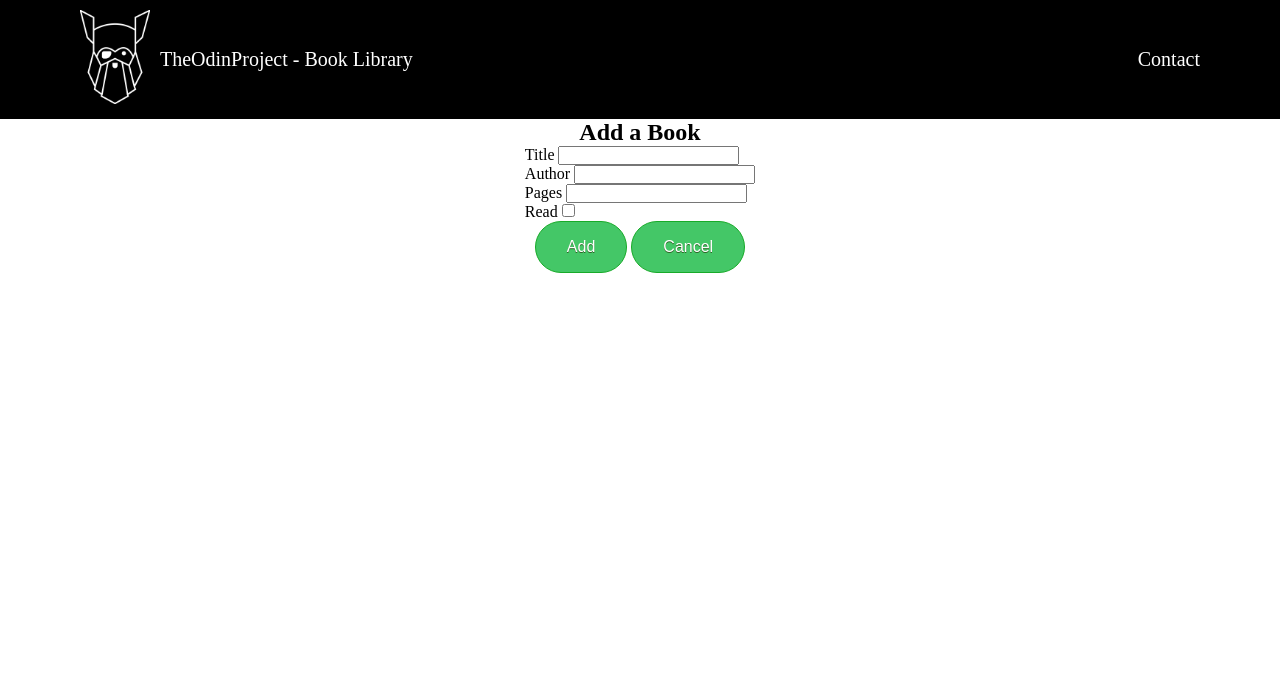
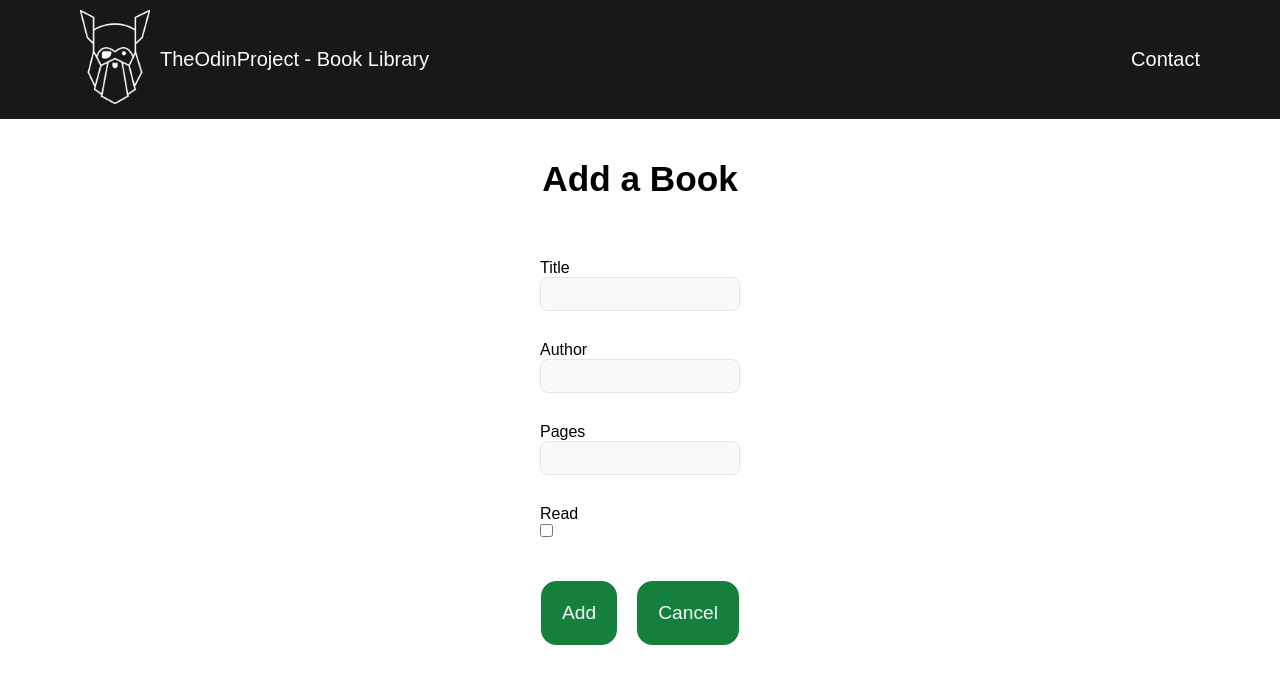
Before and after one commit to ktrebor/BookLibrary, a plain HTML site: page index.html in a window 1280 px wide. Both pictures are taken after a click on the button "Add a book". Drawn offline with Linux system fonts and the light colour scheme.

Commit message:
design details

```diff
--- a/index.html
+++ b/index.html
@@ -35,15 +35,15 @@
             <div class="inputs">
                 <div class='form-row'>
                     <label for='book-title'>Title</label>
-                    <input id='book-title' name='book-title' type='text' />
+                    <input id='book-title' name='book-title' type='text' required/>
                 </div>
                 <div class='form-row'>
                     <label for='book-author'>Author</label>
-                    <input id='book-author' name='book-author' type='text' />
+                    <input id='book-author' name='book-author' type='text' required/>
                 </div>
                 <div class='form-row'>
                     <label for='book-pages'>Pages</label>
-                    <input id='book-pages' name='book-pages' type='text' />
+                    <input id='book-pages' name='book-pages' type='text' required/>
                 </div>
                 <div class='form-row'>
                     <label for="status">
@@ -53,7 +53,7 @@
                 </div>
             </div>
         </form>
-        <div>
+        <div class="btns">
             <button class="button" id="add">Add</button>
             <button class="button" id="cancel">Cancel</button>
         </div>
--- a/script.js
+++ b/script.js
@@ -69,7 +69,6 @@ function displayBook() {
     for (let i = 0; i < myLibrary.length; i++) {
         createBook(myLibrary[i]);
     }
-    console.log(myLibrary);
 }
 
 //create and display the card
@@ -97,13 +96,16 @@ function createBook(item) {
     card.appendChild(pagesCard);
 
     //read button
-    readButton.classList.add('button');
+    readButton.classList.add('status-btn');
     card.appendChild(readButton);
-    //set the button to read or not read
+    //set the button text to read or not read
     if(item.status === false) {
         readButton.textContent = 'Not Read';
+        readButton.style.backgroundColor = '#ef4444';
+        readButton.style.borderColor = '#ef4444';
     } else {
         readButton.textContent = 'Read';
+        readButton.style.backgroundColor = '#15803d';
     }
 
     readButton.addEventListener('click', () => {
@@ -111,8 +113,7 @@ function createBook(item) {
         displayBook();
     });
 
-    //remove button
-    removeButton.classList.add('button');
+    removeButton.classList.add('remove-btn');
     removeButton.setAttribute('id', 'remove');
     removeButton.textContent = "Remove";
     card.appendChild(removeButton);
--- a/style.css
+++ b/style.css
@@ -1,4 +1,13 @@
 @import url(https://fonts.googleapis.com/icon?family=Material+Icons);
+
+:root {
+    --main-bg-black: #18181b;
+    --main-white: #fafafa;
+    --second-white: #e5e5e5;
+    --btn-green: #15803d;
+    --card-bg-grey: #e7e5e4;
+    --attention-red: #ef4444;
+}
 
 * {
     padding: 0;
@@ -6,13 +15,12 @@
     box-sizing: border-box;
     list-style: none;
     text-decoration: none;
+    font-family: Arial, Helvetica, sans-serif;
 }
-
-
 
 /* menu */
 .main-menu {
-    background-color: black;
+    background-color: var(--main-bg-black);
     display: flex;
     align-items: center;
     justify-content: space-between;
@@ -25,7 +33,7 @@
 
 a {
     font-size: 20px;
-    color: white;
+    color: var(--main-white);
 }
 
 .logo {
@@ -44,17 +52,15 @@ a {
 }
 
 .button {
-    background-color:#44c767;
-	border-radius:28px;
-	border:1px solid #18ab29;
-	display:inline-block;
+    background-color: var(--btn-green);
+	border-radius: 15px;
+	border:1px solid var(--btn-green);
+	display: inline-block;
 	cursor: pointer;
-	color:#ffffff;
+	color: var(--main-white);
 	font-family: Arial;
-	font-size: 1rem;
-	padding: 16px 31px;
-	text-decoration: none;
-	text-shadow:0px 1px 0px #2f6627;
+	font-size: 1.2rem;
+	padding: 20px;
 }
 
 /* Book Cards */
@@ -69,17 +75,78 @@ a {
     display: flex;
     flex-direction: column;
     align-items: flex-start;
-    background-color: aquamarine;
+    background-color: var(--card-bg-grey);
+    border: 1px solid var(--main-bg-black);
+    border-radius: 15px;
     padding: 40px 20px;
+    gap: 20px;
 }
 
 .form {
     display: flex;
     flex-direction: column;
-    justify-content: center;
     align-items: center;
+    gap: 20px;
+}
+
+/* Form design */
+.form-title {
+    font-size: 2.2rem;
+    padding: 40px;
+}
+.inputs {
+    display: flex;
+    flex-direction: column;
+    flex-wrap: wrap;
+    column-gap: 30px;
+    row-gap: 30px;
+    margin-bottom: 20px;
+}
+
+.inputs label {
+    display: block;
+    font-size: 1rem;
+}
+
+input[type='text'] {
+  background-color: var(--main-white);
+  border: 1px solid var(--second-white);
+  border-radius: 8px;
+  width: 200px;
+  padding: 7px;
+  font-size: 1rem;
+}
+
+
+.btns {
+    display: flex;
+    gap: 20px;
 }
 
 .hidden {
     display: none;
 }
+
+.remove-btn {
+    background-color: var(--attention-red);
+	border-radius: 15px;
+	border: 1px solid var(--attention-red);
+	display: inline-block;
+	cursor: pointer;
+	color: var(--main-white);
+	font-family: Arial;
+	font-size: 1rem;
+	padding: 10px;
+}
+
+.status-btn {
+    background-color: var(--btn-green);
+	border-radius: 15px;
+	border: 1px solid var(--btn-green);
+	display: inline-block;
+	cursor: pointer;
+	color: var(--main-white);
+	font-family: Arial;
+	font-size: 1rem;
+	padding: 10px;
+}
```
